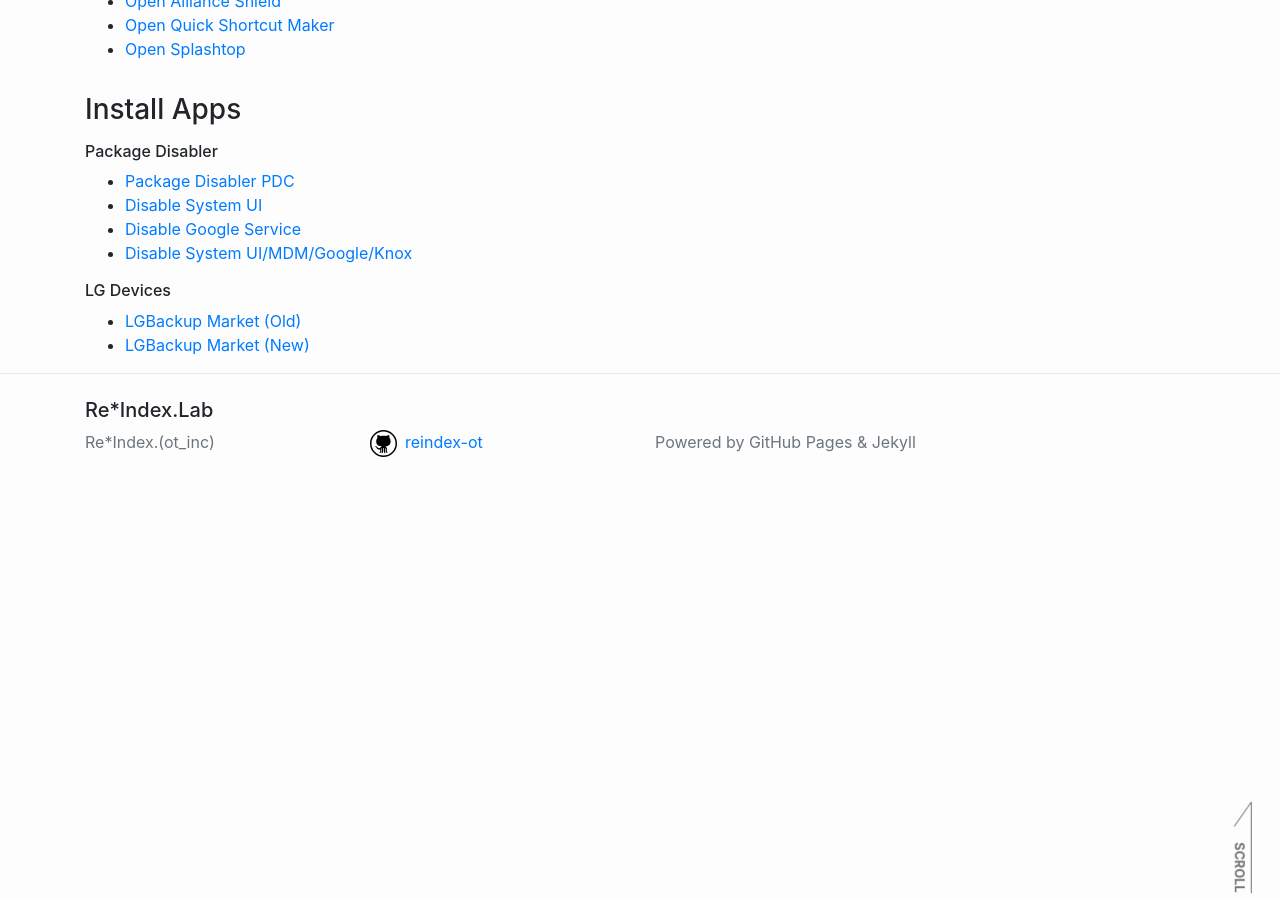
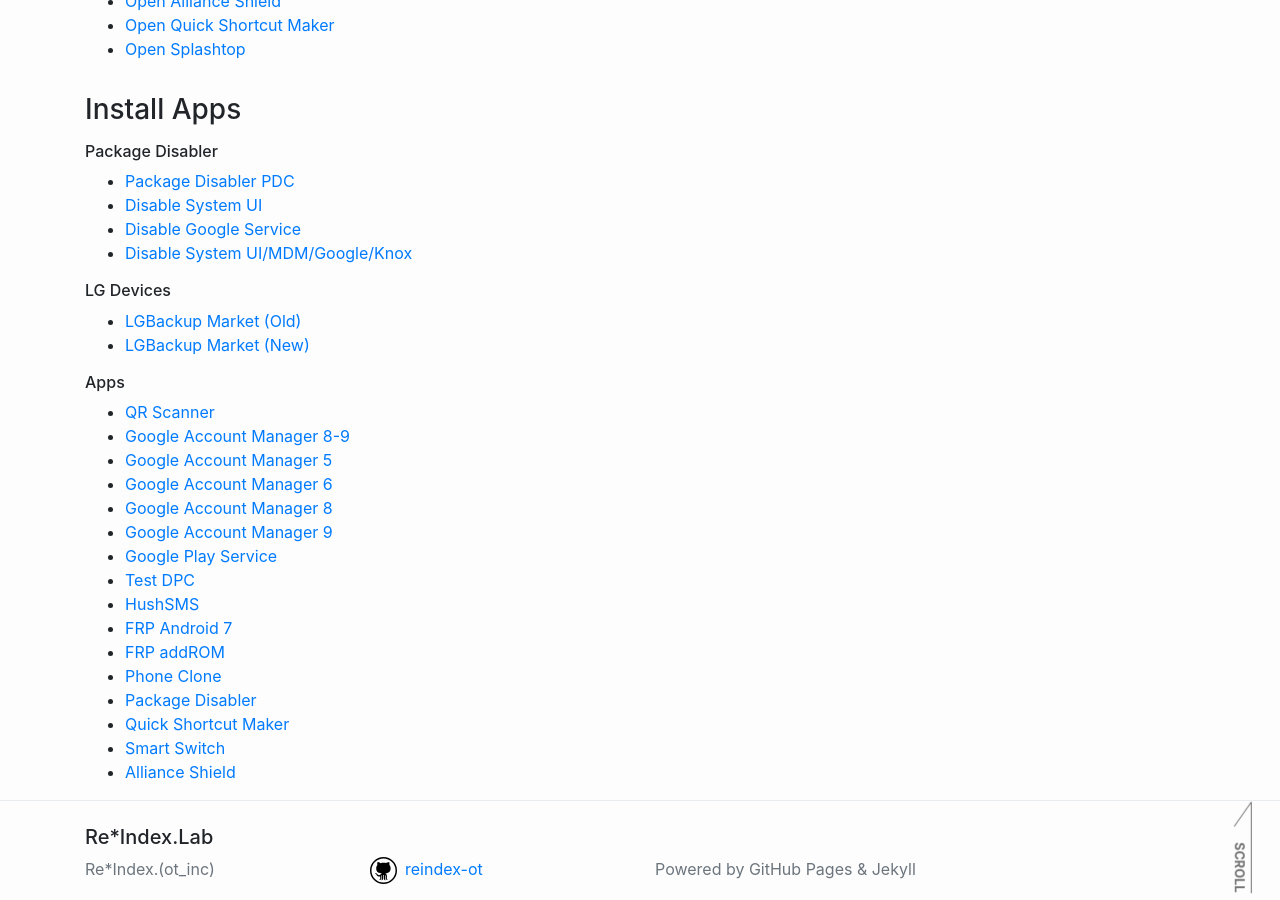
Before and after one commit to reindex-ot/reindex-ot.github.io, a Jekyll site: the page built from frp.md, in a window 1280 px wide and 900 px high, scrolled down 1123 px. Built offline with Jekyll 4.4.1, drawn with Linux system fonts in a browser that asks for light colours; before the commit the page ends 1596 px from its top, so only the background shows below that.

Commit message:
Update frp.md
Signed-off-by: Re*Index. (ot_inc) <32851879+reindex-ot@users.noreply.github.com>

```diff
--- a/frp.md
+++ b/frp.md
@@ -54,3 +54,21 @@ permalink: /frp/
 ###### LG Devices
 - [LGBackup Market (Old)](https://github.com/reindex-ot/frp_bypass/raw/main/frp/LG/old/LGBackup_Market.lbf)
 - [LGBackup Market (New)](https://github.com/reindex-ot/frp_bypass/raw/main/frp/LG/new/LGBackup_Market.lbf)
+
+###### Apps
+- [QR Scanner](https://github.com/reindex-ot/frp_bypass/raw/main/frp/apk/QRScanner.apk)
+- [Google Account Manager 8-9](https://github.com/reindex-ot/frp_bypass/raw/main/frp/apk/Android_8-9_GAM.apk)
+- [Google Account Manager 5](https://github.com/reindex-ot/frp_bypass/raw/main/frp/apk/GoogleAccountManger5.apk)
+- [Google Account Manager 6](https://github.com/reindex-ot/frp_bypass/raw/main/frp/apk/GoogleAccountManger6.apk)
+- [Google Account Manager 8](https://github.com/reindex-ot/frp_bypass/raw/main/frp/apk/GoogleAccountManger8.apk)
+- [Google Account Manager 9](https://github.com/reindex-ot/frp_bypass/raw/main/frp/apk/GoogleAccountManger9.apk)
+- [Google Play Service](https://github.com/reindex-ot/frp_bypass/raw/main/frp/apk/GooglePlayService.apk)
+- [Test DPC](https://github.com/reindex-ot/frp_bypass/raw/main/frp/apk/Test_DPC.apk)
+- [HushSMS](https://github.com/reindex-ot/frp_bypass/raw/main/frp/apk/hushsms.apk)
+- [FRP Android 7](https://github.com/reindex-ot/frp_bypass/raw/main/frp/apk/FRP_Android_7.apk)
+- [FRP addROM](https://github.com/reindex-ot/frp_bypass/raw/main/frp/apk/FRP_addROM.apk)
+- [Phone Clone](https://github.com/reindex-ot/frp_bypass/raw/main/frp/apk/Phone_Clone.apk)
+- [Package Disabler](https://github.com/reindex-ot/frp_bypass/raw/main/frp/apk/PackageDisabler.apk)
+- [Quick Shortcut Maker](https://github.com/reindex-ot/frp_bypass/raw/main/frp/apk/QuickShortcutMaker.apk)
+- [Smart Switch](https://github.com/reindex-ot/frp_bypass/raw/main/frp/apk/Smart_Switch_Mobile.apk)
+- [Alliance Shield](https://github.com/reindex-ot/frp_bypass/raw/main/frp/apk/shieldx_install.apk)
```
